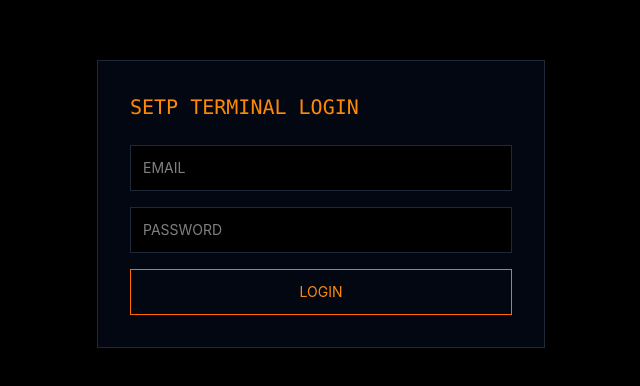
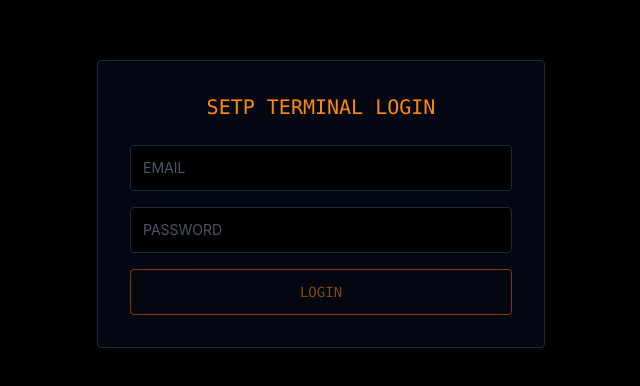
Before and after one commit to adamsecunda/SETP, a React (Vite) app in the folder frontend/: page / in a window 1280 px wide. Shown: the part 196-582 px from the top of the page, without its empty margins (319-959 px from the left). Built offline with nearby package versions, Linux system fonts and the light colour scheme.

Commit message:
chore: updated tests, cleaned up frontend

```diff
--- a/frontend/src/App.tsx
+++ b/frontend/src/App.tsx
@@ -1,3 +1,4 @@
+import { useState } from 'react'
 import { useAuth } from './hooks/useAuth'
 import { usePortfolio } from './hooks/usePortfolio'
 import Layout from './components/Layout'
@@ -10,32 +11,51 @@ function App() {
   const { token, signIn, signOut, error: authError, loading: authLoading } = useAuth()
   const { portfolio, loading: portfolioLoading, error: portfolioError } = usePortfolio(token)
 
-  const handleLogin = async (email: string, password: string) => {
+  // Login form state
+  const [email, setEmail] = useState('')
+  const [password, setPassword] = useState('')
+
+  const handleLogin = async () => {
+    if (!email.trim() || !password.trim()) {
+      return
+    }
     await signIn(email, password)
+    // Clear fields on success or error
+    setPassword('')
   }
 
   if (!token) {
     return (
       <div className="min-h-screen bg-black flex items-center justify-center text-white">
-        <div className="p-8 border border-gray-800 bg-gray-950 w-full max-w-md">
-          <h1 className="text-xl mb-6 text-orange-400 font-mono">SETP TERMINAL LOGIN</h1>
+        <div className="p-8 border border-gray-800 bg-gray-950 w-full max-w-md rounded">
+          <h1 className="text-xl mb-6 text-orange-400 font-mono text-center">SETP TERMINAL LOGIN</h1>
+
           <input
             type="email"
             placeholder="EMAIL"
-            onChange={e => {/* you can add state here if needed */}}
-            className="w-full p-3 mb-4 bg-black border border-gray-800 text-sm"
+            value={email}
+            onChange={e => setEmail(e.target.value)}
+            className="w-full p-3 mb-4 bg-black border border-gray-800 text-sm text-orange-300 placeholder-gray-600 focus:outline-none focus:border-orange-500 rounded"
           />
+
           <input
             type="password"
             placeholder="PASSWORD"
-            onChange={e => {/* state */}}
-            className="w-full p-3 mb-4 bg-black border border-gray-800 text-sm"
+            value={password}
+            onChange={e => setPassword(e.target.value)}
+            className="w-full p-3 mb-4 bg-black border border-gray-800 text-sm text-orange-300 placeholder-gray-600 focus:outline-none focus:border-orange-500 rounded"
           />
-          {authError && <p className="text-red-500 text-xs mb-4">{authError}</p>}
+
+          {authError && (
+            <p className="text-red-500 text-xs mb-4 text-center">{authError}</p>
+          )}
+
           <button
-            onClick={() => handleLogin('your@email.com', 'pass')} // replace with form values
-            disabled={authLoading}
-            className="w-full p-3 border border-orange-500 text-orange-400 hover:bg-orange-500 hover:text-black text-sm disabled:opacity-50"
+            onClick={handleLogin}
+            disabled={authLoading || !email.trim() || !password.trim()}
+            className={`w-full p-3 border border-orange-500 text-orange-400 font-mono text-sm rounded hover:bg-orange-500 hover:text-black transition disabled:opacity-50 ${
+              authLoading ? 'cursor-wait' : ''
+            }`}
           >
             {authLoading ? 'AUTHENTICATING...' : 'LOGIN'}
           </button>
```
Also changed, not shown: 2 other files (tests, documents, lock files or other folders).
